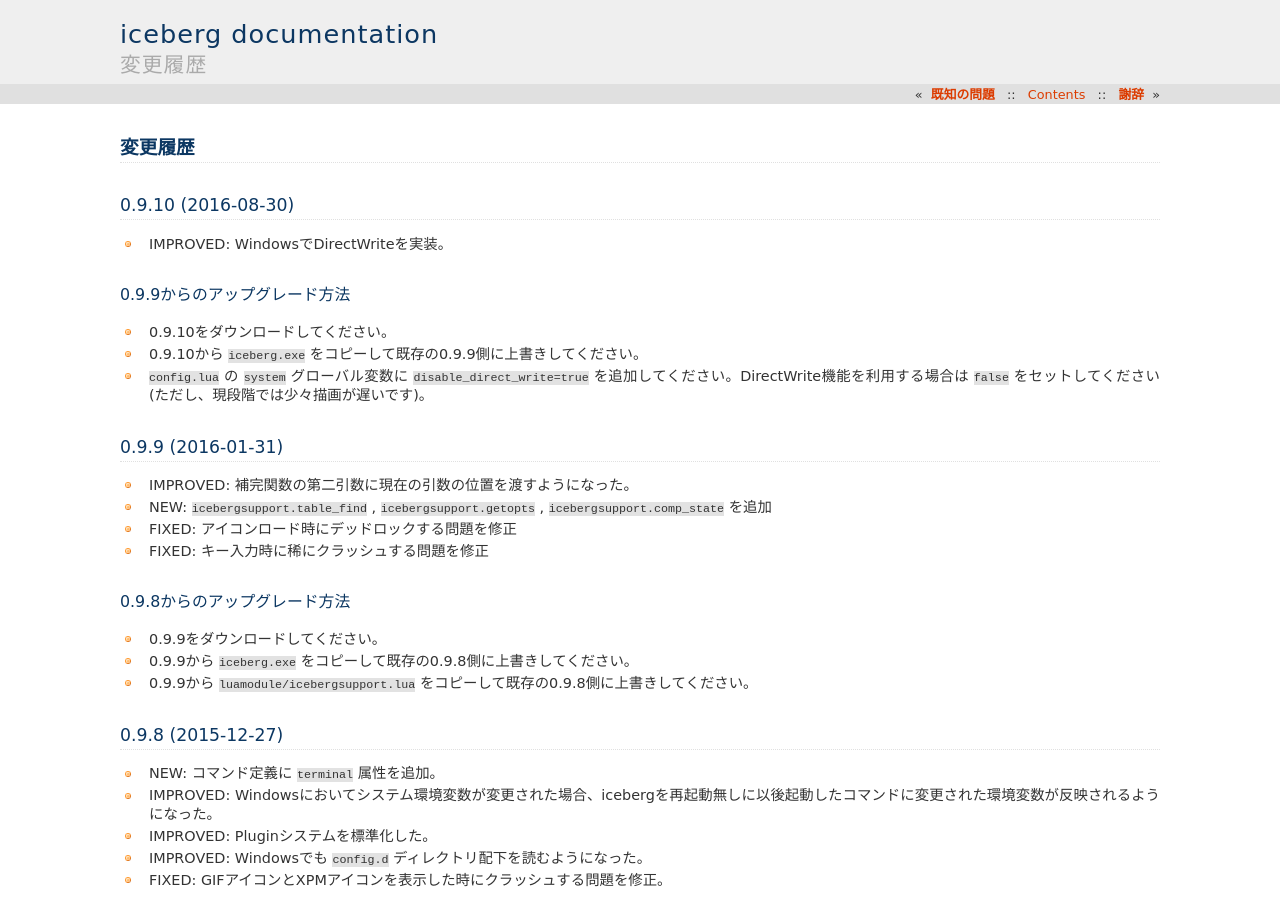
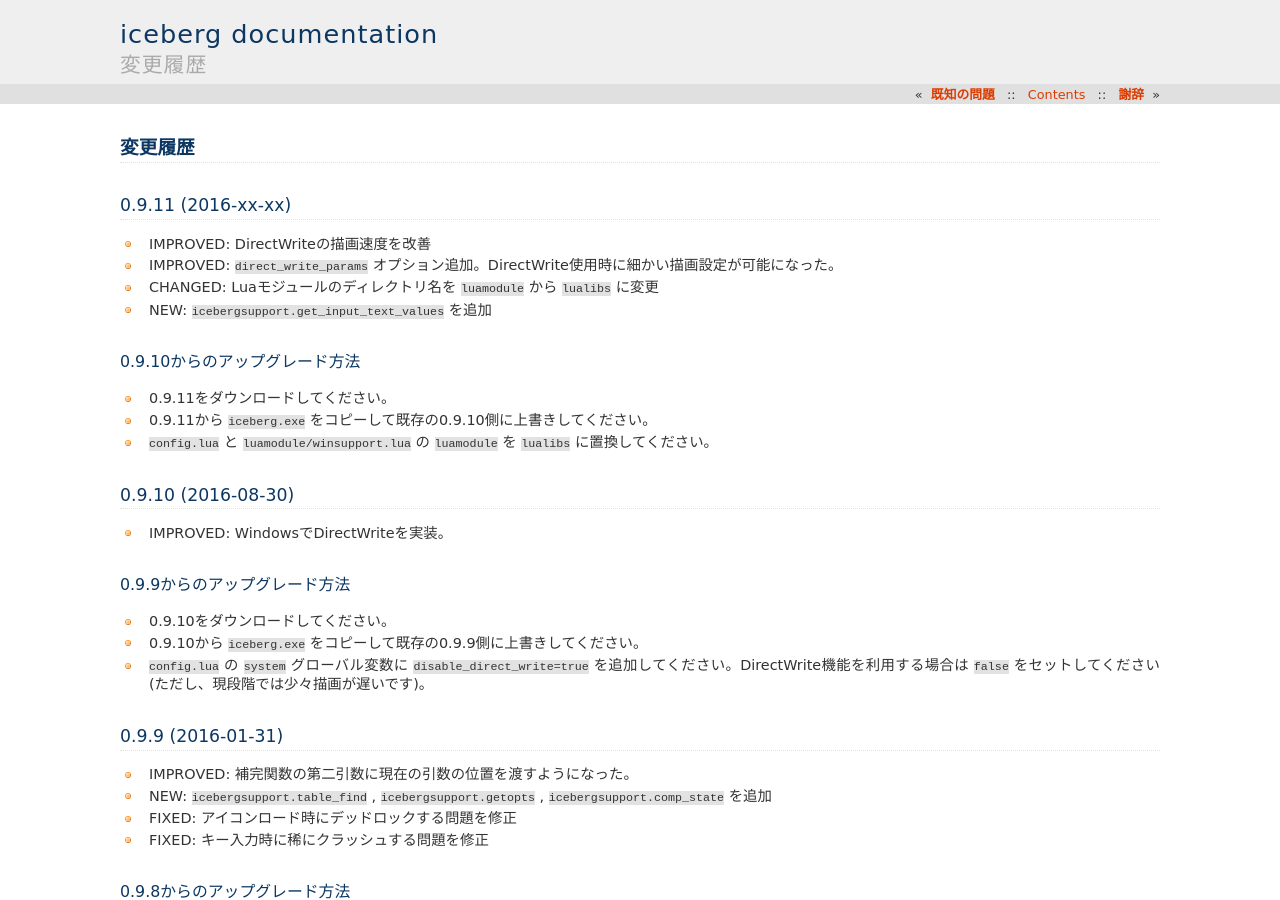
Before and after one commit to yuin/iceberg, a Sphinx documentation site: the page built from docs/source/changes.rst, in a window 1280 px wide and 900 px high. Built offline with Sphinx 7.4.7, drawn with Linux system fonts in a browser that asks for light colours; the version number could not be read and is left out.

Commit message:
luamodule -> lualibs

```diff
--- a/docs/source/changes.rst
+++ b/docs/source/changes.rst
@@ -1,5 +1,18 @@
 変更履歴
 =======================
+0.9.11 (2016-xx-xx)
+-----------------------
+- IMPROVED: DirectWriteの描画速度を改善
+- IMPROVED: ``direct_write_params`` オプション追加。DirectWrite使用時に細かい描画設定が可能になった。
+- CHANGED:  Luaモジュールのディレクトリ名を ``luamodule`` から ``lualibs`` に変更
+- NEW: ``icebergsupport.get_input_text_values`` を追加
+
+0.9.10からのアップグレード方法
+~~~~~~~~~~~~~~~~~~~~~~~~~~~~~~~~
+- 0.9.11をダウンロードしてください。
+- 0.9.11から ``iceberg.exe`` をコピーして既存の0.9.10側に上書きしてください。
+- ``config.lua`` と ``luamodule/winsupport.lua`` の ``luamodule`` を ``lualibs`` に置換してください。
+
 0.9.10 (2016-08-30)
 -----------------------
 - IMPROVED: WindowsでDirectWriteを実装。
```
Also changed, not shown: assets/common/luamodule/weather/weather.png (deleted), 7 other files.
